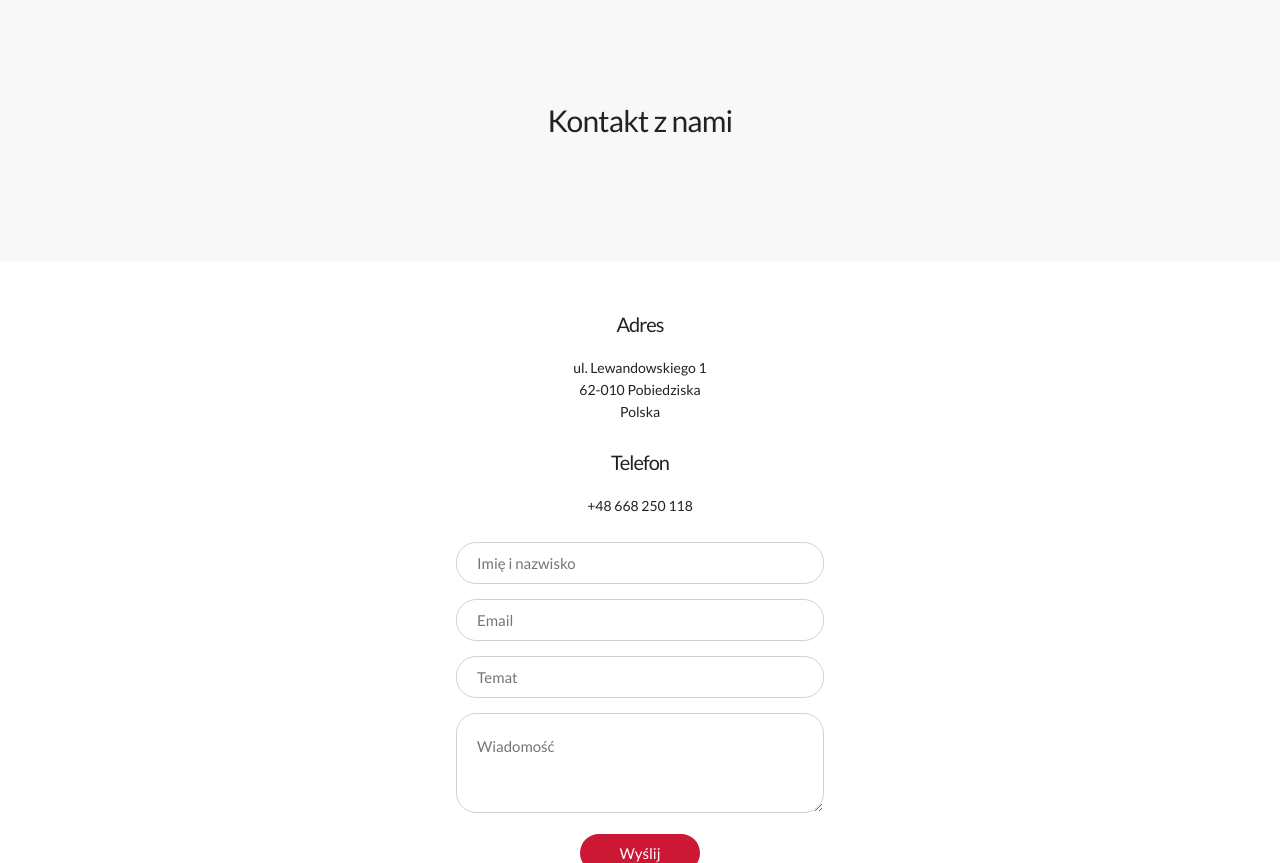
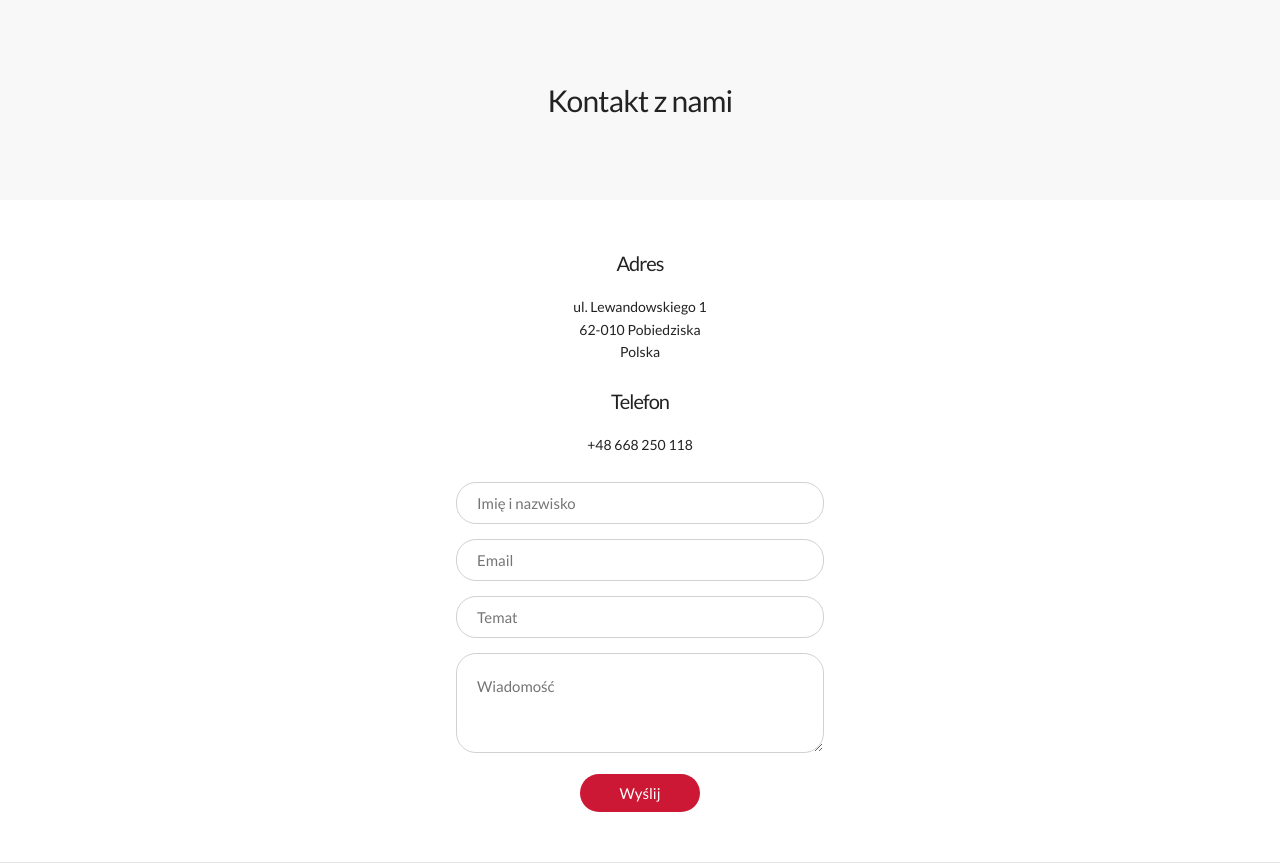
Before and after one commit to hergerr/seedmed-web-project, a PHP site: page /contact.html in a window 1280 px wide. Shown: the part 174-1037 px from the top of the page. Run offline with PHP 8.4, Linux system fonts and the light colour scheme; some libraries are stand-ins or nearby versions.

Commit message:
fixed contact-with-us div and added animation to h4

```diff
--- a/contact.html
+++ b/contact.html
@@ -109,7 +109,7 @@
     <section class="contact-with-us">
         <div class="row">
             <div class="twelve columns">
-                <h4>Kontakt z nami</h4>
+                <h4 class="reveal">Kontakt z nami</h4>
             </div>
         </div>
     </section>
--- a/css/contact.css
+++ b/css/contact.css
@@ -1,6 +1,10 @@
 .contact-with-us {
     background-color: #f8f8f8;
-    padding: 100px 0;
+    height: 200px;
+}
+
+.contact-with-us h4 {
+    line-height: 200px;
 }
 
 
@@ -23,6 +27,10 @@
 
 .contact-data h3 {
     text-align: left;
+}
+
+.contact-data h4 {
+    line-height: 400px;
 }
 
 .contact-data textarea,
@@ -92,5 +100,3 @@
         width: 368px;
     }
 }
-
-input {}
```
